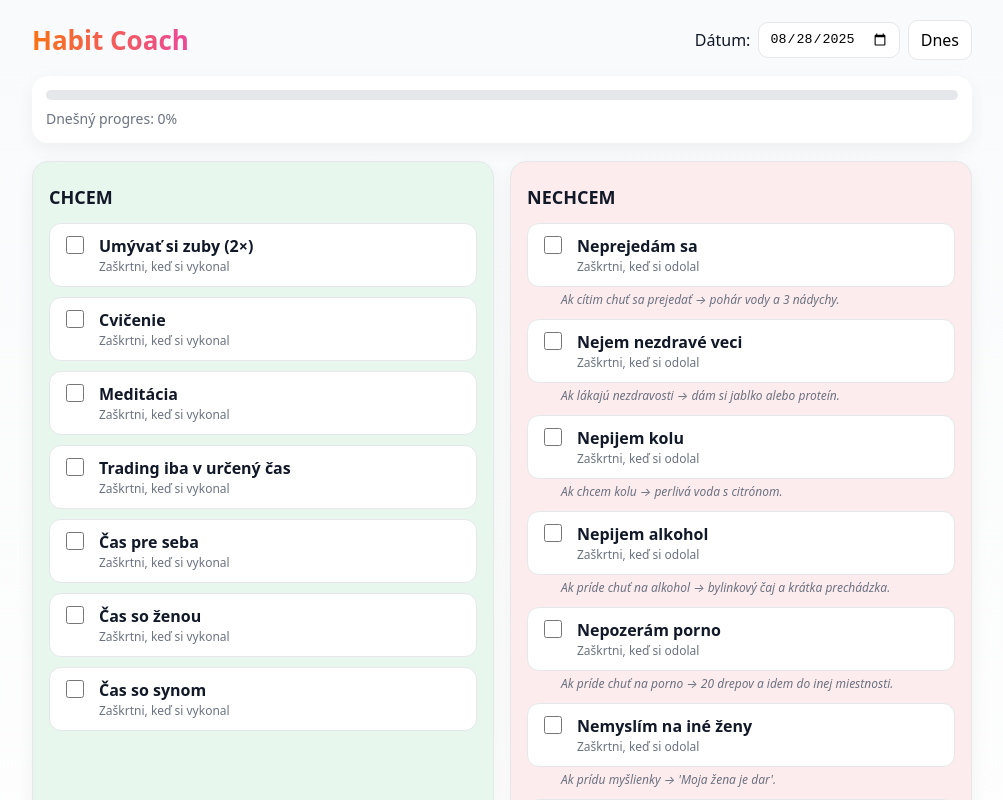
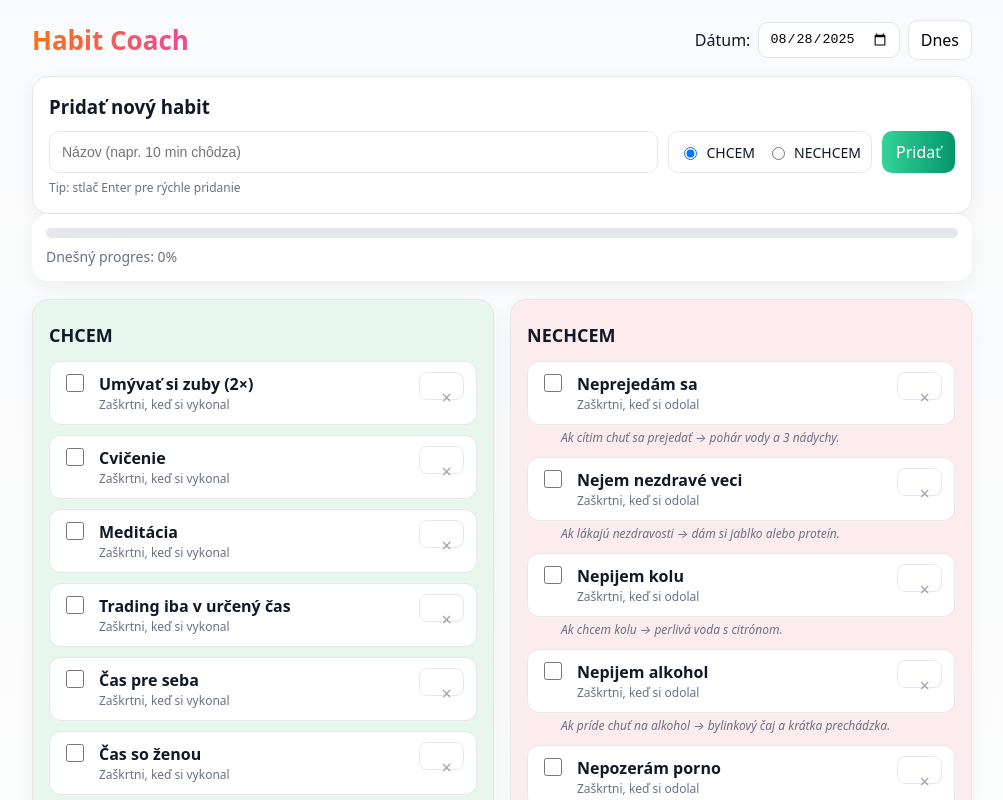
Before and after one commit to debnaro/habit-coach, a React (Vite) app: page / in a window 1280 px wide. Shown: the top 800 px of the page, without its empty margins (138-1141 px from the left). Built offline with nearby package versions, Linux system fonts and the light colour scheme.

Commit message:
Feature: add and delete habits

```diff
--- a/src/App.css
+++ b/src/App.css
@@ -190,3 +190,57 @@ body {
   color: var(--muted);
   font-size: 14px;
 }
+/* ---------- Adder UI (pridať nový habit) ---------- */
+.adder h3 { margin: 0 0 10px; }
+.adderRow {
+  display: grid;
+  grid-template-columns: 1fr auto auto;
+  gap: 10px;
+}
+@media (max-width: 640px) {
+  .adderRow { grid-template-columns: 1fr; }
+}
+.textInput {
+  padding: 10px 12px;
+  border: 1px solid var(--border);
+  border-radius: 10px;
+  font-size: 14px;
+  background: #fff;
+}
+.typeToggle {
+  display: flex;
+  gap: 12px;
+  background: #fff;
+  border: 1px solid var(--border);
+  border-radius: 10px;
+  padding: 8px 10px;
+  align-items: center;
+}
+.typeToggle label {
+  display: flex; align-items: center; gap: 6px;
+  font-size: 14px;
+}
+.primaryBtn {
+  background: linear-gradient(90deg, #34d399, #059669);
+  color: #fff;
+  border: none;
+  border-radius: 10px;
+  padding: 10px 14px;
+  cursor: pointer;
+}
+.adderHint { margin-top: 6px; color: var(--muted); font-size: 12px; }
+
+/* malé “x” tlačidlo na odstránenie */
+.xBtn {
+  margin-left: auto;
+  background: #fff;
+  border: 1px solid var(--border);
+  border-radius: 8px;
+  width: 28px; height: 28px;
+  line-height: 26px;
+  text-align: center;
+  font-size: 18px;
+  color: #9ca3af;
+  cursor: pointer;
+}
+.xBtn:hover { background: #f3f4f6; color: #ef4444; }
--- a/src/App.tsx
+++ b/src/App.tsx
@@ -38,10 +38,18 @@ function addDays(date: Date, delta: number) {
   d.setDate(d.getDate() + delta);
   return d;
 }
-
 function getLastNDates(n: number) {
   const base = new Date();
   return Array.from({ length: n }, (_, i) => addDays(base, -(n - 1 - i)));
+}
+function slugify(s: string) {
+  return s
+    .toLowerCase()
+    .normalize("NFD")
+    .replace(/\p{Diacritic}/gu, "")
+    .replace(/[^a-z0-9]+/g, "_")
+    .replace(/^_+|_+$/g, "")
+    .slice(0, 40);
 }
 
 export default function App() {
@@ -49,10 +57,14 @@ export default function App() {
   const [logs, setLogs] = useState<Record<string, Record<string, boolean>>>({});
   const [ifThen, setIfThen] = useState(defaultIfThen);
   const [selectedDate, setSelectedDate] = useState(todayKey());
-  const [hydrated, setHydrated] = useState(false); // <- dôležité
+  const [hydrated, setHydrated] = useState(false);
+
+  // form na pridanie
+  const [newName, setNewName] = useState("");
+  const [newType, setNewType] = useState<"do" | "dont">("do");
   const dayLog = logs[selectedDate] || {};
 
-  // načítanie zo storage
+  // load
   useEffect(() => {
     try {
       const raw = localStorage.getItem(STORAGE_KEY);
@@ -63,20 +75,17 @@ export default function App() {
         if (data.ifThen) setIfThen({ ...defaultIfThen, ...data.ifThen });
       }
     } catch {}
-    setHydrated(true); // <- až teraz označíme ako hotovo
+    setHydrated(true);
   }, []);
 
-  // zápis do storage (až po načítaní)
+  // save
   useEffect(() => {
     if (!hydrated) return;
-    localStorage.setItem(
-      STORAGE_KEY,
-      JSON.stringify({ habits, logs, ifThen })
-    );
+    localStorage.setItem(STORAGE_KEY, JSON.stringify({ habits, logs, ifThen }));
   }, [habits, logs, ifThen, hydrated]);
 
-  const doHabits = useMemo(() => habits.filter(h => h.type === "do"), [habits]);
-  const dontHabits = useMemo(() => habits.filter(h => h.type === "dont"), [habits]);
+  const doHabits = useMemo(() => habits.filter((h) => h.type === "do"), [habits]);
+  const dontHabits = useMemo(() => habits.filter((h) => h.type === "dont"), [habits]);
 
   const percentComplete = useMemo(() => {
     const all = habits.length || 1;
@@ -85,10 +94,43 @@ export default function App() {
   }, [dayLog, habits]);
 
   function toggleHabit(id: string) {
-    setLogs(prev => {
+    setLogs((prev) => {
       const day = { ...(prev[selectedDate] || {}) };
       day[id] = !day[id];
       return { ...prev, [selectedDate]: day };
+    });
+  }
+
+  function addHabit() {
+    const trimmed = newName.trim();
+    if (!trimmed) return;
+
+    // vytvor jedinečné id
+    const base = (newType === "do" ? "do_" : "dont_") + slugify(trimmed);
+    let id = base || (newType === "do" ? "do_custom" : "dont_custom");
+    let i = 1;
+    const ids = new Set(habits.map((h) => h.id));
+    while (ids.has(id)) {
+      id = `${base}_${i++}`;
+    }
+
+    const newHabit: Habit = { id, name: trimmed, type: newType };
+    setHabits((prev) => [...prev, newHabit]);
+    setNewName("");
+  }
+
+  function deleteHabit(habitId: string) {
+    // zmaž zo zoznamu návykov
+    setHabits((prev) => prev.filter((h) => h.id !== habitId));
+    // a vyčisti logy pre všetky dni
+    setLogs((prev) => {
+      const next: typeof prev = {};
+      for (const [dateKey, day] of Object.entries(prev)) {
+        const copy = { ...day };
+        delete copy[habitId];
+        next[dateKey] = copy;
+      }
+      return next;
     });
   }
 
@@ -109,6 +151,46 @@ export default function App() {
         </div>
       </header>
 
+      {/* PRIDÁVANIE NOVÝCH NÁVYKOV */}
+      <section className="card adder">
+        <h3>Pridať nový habit</h3>
+        <div className="adderRow">
+          <input
+            className="textInput"
+            placeholder="Názov (napr. 10 min chôdza)"
+            value={newName}
+            onChange={(e) => setNewName(e.target.value)}
+            onKeyDown={(e) => {
+              if (e.key === "Enter") addHabit();
+            }}
+          />
+          <div className="typeToggle">
+            <label>
+              <input
+                type="radio"
+                name="habitType"
+                value="do"
+                checked={newType === "do"}
+                onChange={() => setNewType("do")}
+              />
+              <span>CHCEM</span>
+            </label>
+            <label>
+              <input
+                type="radio"
+                name="habitType"
+                value="dont"
+                checked={newType === "dont"}
+                onChange={() => setNewType("dont")}
+              />
+              <span>NECHCEM</span>
+            </label>
+          </div>
+          <button className="primaryBtn" onClick={addHabit}>Pridať</button>
+        </div>
+        <div className="adderHint">Tip: stlač Enter pre rýchle pridanie</div>
+      </section>
+
       <section className="progress">
         <div className="bar">
           <div className="barFill" style={{ width: `${percentComplete}%` }} />
@@ -119,7 +201,7 @@ export default function App() {
       <main className="grid">
         <section className="card green">
           <h2>CHCEM</h2>
-          {doHabits.map(h => (
+          {doHabits.map((h) => (
             <label key={h.id} className="row">
               <input
                 type="checkbox"
@@ -130,13 +212,16 @@ export default function App() {
                 <div className="title">{h.name}</div>
                 <div className="hint">Zaškrtni, keď si vykonal</div>
               </div>
+              <button className="xBtn" onClick={() => deleteHabit(h.id)} aria-label="Odstrániť">
+                ×
+              </button>
             </label>
           ))}
         </section>
 
         <section className="card red">
           <h2>NECHCEM</h2>
-          {dontHabits.map(h => (
+          {dontHabits.map((h) => (
             <div key={h.id} className="stack">
               <label className="row">
                 <input
@@ -148,6 +233,9 @@ export default function App() {
                   <div className="title">{h.name}</div>
                   <div className="hint">Zaškrtni, keď si odolal</div>
                 </div>
+                <button className="xBtn" onClick={() => deleteHabit(h.id)} aria-label="Odstrániť">
+                  ×
+                </button>
               </label>
               {ifThen[h.id] && <div className="ifthen">{ifThen[h.id]}</div>}
             </div>
@@ -158,7 +246,7 @@ export default function App() {
       <section className="card weekly">
         <h3>Tento týždeň</h3>
         <div className="weekGrid">
-          {weekDates.map(d => {
+          {weekDates.map((d) => {
             const key = d.toISOString().slice(0, 10);
             const dl = logs[key] || {};
             const total = habits.length || 1;
@@ -180,7 +268,7 @@ export default function App() {
       </section>
 
       <footer className="foot">
-        <div>🟢 PWA pripravené — po nasadení na web si to vieš pridať na plochu v Androide.</div>
+        <div>🟢 PWA pripravené — pridať na plochu v Androide.</div>
       </footer>
     </div>
   );
```
